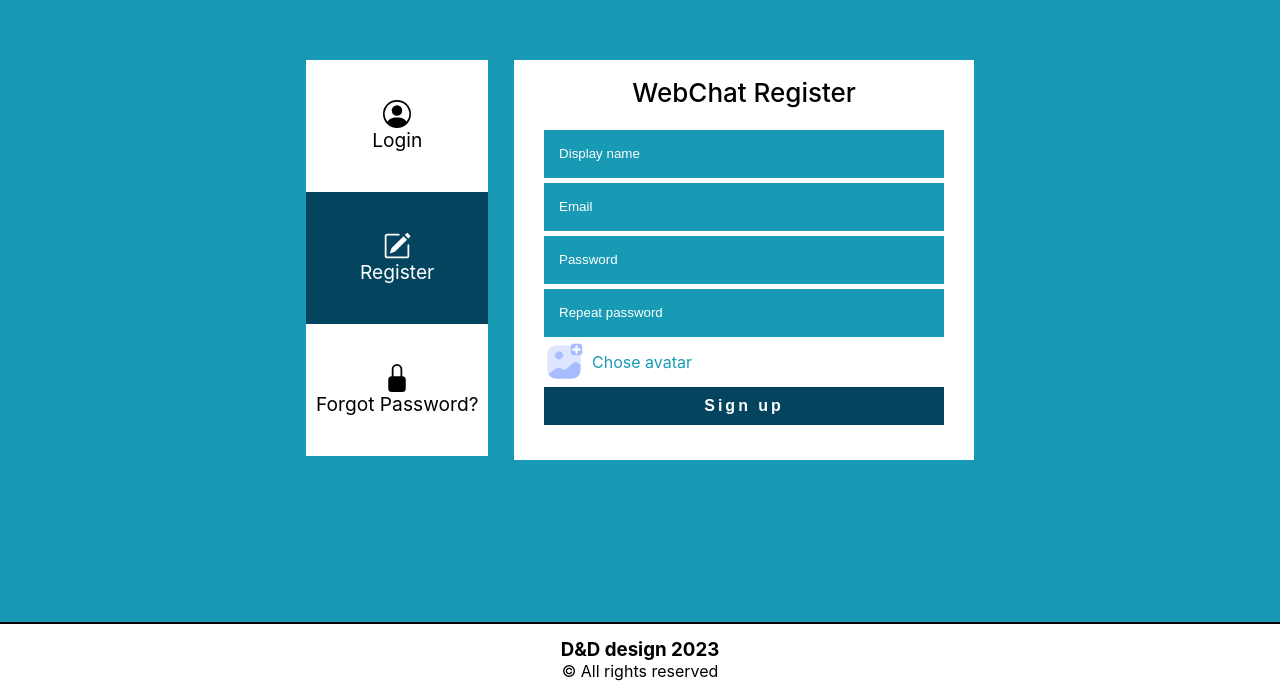
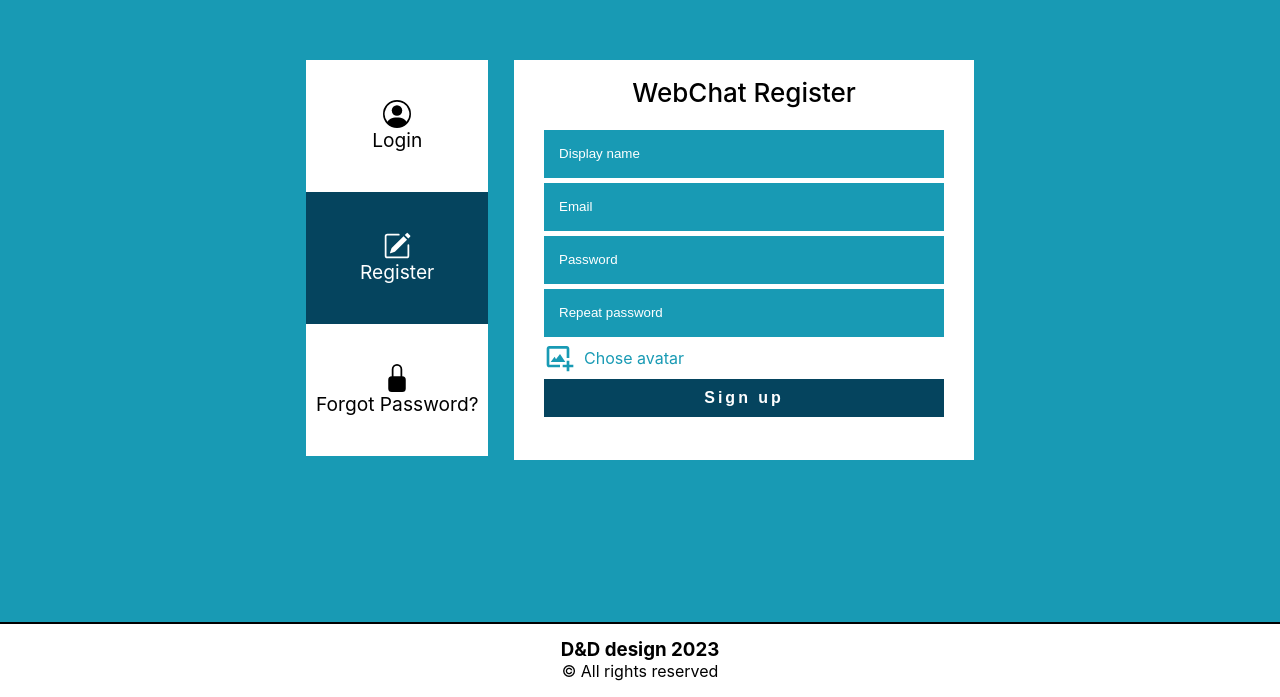
Before and after one commit to DenisTagaev/webchat, a React (Create React App) app: page /register in a window 1280 px wide. Shown: the part 103-800 px from the top of the page. Built offline with nearby package versions, Linux system fonts and the light colour scheme; no server answers.

Commit message:
Fixed register icon

```diff
--- a/src/pages/registration/Register.jsx
+++ b/src/pages/registration/Register.jsx
@@ -4,7 +4,7 @@ import { createUserWithEmailAndPassword, updateProfile } from "firebase/auth";
 import { ref, uploadBytesResumable, getDownloadURL } from "firebase/storage";
 import { doc, setDoc } from "firebase/firestore";
 import { auth, storage, db } from "../../environments/firebase";
-import AddImg from "../../imgs/addAvatar.png";
+import { BiImageAdd } from "react-icons/bi";
 import Logbar from "../../components/Logbar/Logbar";
 import "./Register.scss";
 
@@ -203,15 +203,14 @@ const Register = () => {
             <span className="formError">{errors.repeatPassword}</span>
           )}
           <label id="avatarInput">
-            <img id="avatarImage" src={AddImg} alt="Chose avatar placeholder" />
+            {/* <img id="avatarImage" src={AddImg} alt="Chose avatar placeholder" /> */}
+            <BiImageAdd className="regImg" />
             <span>Chose avatar</span>
             {/* to customize standard input look we hide the input element and wrap it in a
                         label with desired output content */}
             <input type="file" hidden={true} />
           </label>
-          {imgError && (
-            <span className="formError">{imgError}</span>
-          )}
+          {imgError && <span className="formError">{imgError}</span>}
           <button id="registerSubmit" type="submit">
             Sign up
           </button>
```
